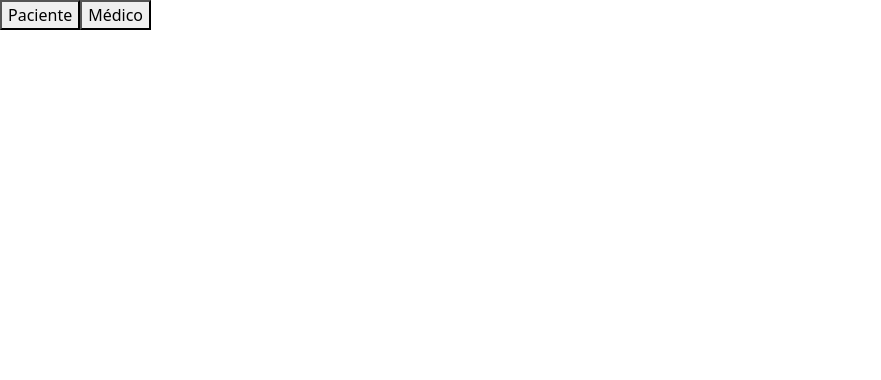
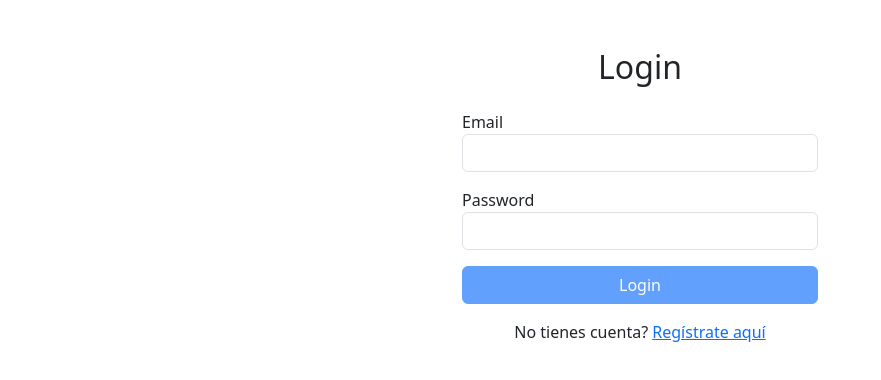
Before and after one commit to EmilioZallocco1/frontend-turnos-2, an Angular app: page /medicos/login in a window 1280 px wide. Before the commit this address led to /. Shown: the top 380 px of the page, without its empty margins (0-881 px from the left). Built offline with nearby package versions, Linux system fonts and the light colour scheme.

Commit message:
funciona sin roles

```diff
--- a/src/app/app-routing.module.ts
+++ b/src/app/app-routing.module.ts
@@ -7,11 +7,13 @@ import { SelectorComponent } from './selector/selector.component';
 
 const routes: Routes = [
   { path: '', component: SelectorComponent },
-  { path: 'login/:role', component: LoginComponent }, // Ruta con el parámetro de rol
+  { path: 'pacientes/login', component: LoginComponent }, // Ruta específica para pacientes
+  { path: 'medicos/login', component: LoginComponent }, // Ruta específica para médicos
   { path: 'home', component: HomeComponent },
   { path: 'registro', component: RegistroComponent },
-  { path: '**', redirectTo: '' }
+  { path: '**', redirectTo: '' } // Ruta por defecto
 ];
+
 
 
 @NgModule({
--- a/src/app/auth.service.ts
+++ b/src/app/auth.service.ts
@@ -7,30 +7,34 @@ import { catchError } from 'rxjs/operators';
   providedIn: 'root'
 })
 export class AuthService {
-  private apiUrl = 'http://localhost:3000/api/pacientes'; // URL base de tu API
+  private apiUrl = 'http://localhost:3000/api'; // URL base de tu API
 
   constructor(private http: HttpClient) { }
 
+  // Método de login adaptable a rol
   login(email: string, password: string): Observable<any> {
+    const url = `${this.apiUrl}/pacientes/login`; // Asegúrate de que el rol no se esté pasando como parte de la URL
     const body = { email, password };
     const headers = new HttpHeaders({ 'Content-Type': 'application/json' });
-    return this.http.post<any>(`${this.apiUrl}/login`, body, { headers })
+    return this.http.post<any>(url, body, { headers })
       .pipe(
         catchError(err => {
-          // Propaga el mensaje de error
           return throwError(err.error.message || 'Error en el servidor');
         })
       );
   }
 
-  register(nombre: string, apellido: string, email: string, password: string, obraSocialId: number): Observable<any> {
-    const body = { nombre, apellido, email, password, obraSocialId };
-    return this.http.post<any>(`${this.apiUrl}/register`, body) // Ajusta la URL según tu API
+
+
+  // Método de registro adaptable a rol
+  register(nombre: string, apellido: string, email: string, password: string, obraSocialId: number, role: string): Observable<any> {
+    const body = { nombre, apellido, email, password, obraSocialId, role };
+    return this.http.post<any>(`${this.apiUrl}/register`, body)
       .pipe(
         catchError(err => {
-          // Propaga el mensaje de error
           return throwError(err.error.message || 'Error en el servidor');
         })
       );
   }
+
 }
--- a/src/app/login/login.component.ts
+++ b/src/app/login/login.component.ts
@@ -1,21 +1,23 @@
-import { Component } from '@angular/core';
+import { Component, OnInit } from '@angular/core';
 import { FormBuilder, FormGroup, Validators } from '@angular/forms';
-import { Router } from '@angular/router';
-import { AuthService } from '../auth.service'; // Importa el servicio de autenticación
+import { Router, ActivatedRoute } from '@angular/router';
+import { AuthService } from '../auth.service';
 
 @Component({
   selector: 'app-login',
   templateUrl: './login.component.html',
   styleUrls: ['./login.component.scss']
 })
-export class LoginComponent {
+export class LoginComponent implements OnInit {
   loginForm: FormGroup;
-  errorMessage: string | null = null; // Propiedad para el mensaje de error
+  errorMessage: string | null = null;
+  role: string = 'paciente'; // Rol por defecto
 
   constructor(
     private fb: FormBuilder,
     private router: Router,
-    private authService: AuthService // Inyecta el servicio
+    private route: ActivatedRoute, // Para obtener parámetros de la URL
+    private authService: AuthService
   ) {
     this.loginForm = this.fb.group({
       email: ['', [Validators.required, Validators.email]],
@@ -23,28 +25,34 @@ export class LoginComponent {
     });
   }
 
+  ngOnInit() {
+    // Obtiene el rol de la URL
+    this.role = this.route.snapshot.paramMap.get('role') || 'paciente';
+    console.log('Rol de usuario:', this.role); // Para verificar si es paciente o medico
+  }
+
   onSubmit() {
-    console.log('Formulario enviado', this.loginForm); // Depurar si el método se ejecuta
+    console.log('Formulario enviado', this.loginForm);
     if (this.loginForm.valid) {
       const { email, password } = this.loginForm.value;
 
+      // Llama al servicio de autenticación sin pasar el rol
       this.authService.login(email, password).subscribe(
         response => {
           console.log('Login exitoso:', response);
-          // \guardar el token si está presente en la respuesta
-          // localStorage.setItem('token', response.token);
-
-          // Redirige al usuario después de un inicio de sesión exitoso
+          // Guardar el token si está en la respuesta
+          localStorage.setItem('token', response.token);
           this.router.navigate(['/home']);
         },
         error => {
           console.error('Login failed:', error);
-          this.errorMessage = error.message || 'Correo o contraseña son incorrectos.'; // Asigna el mensaje de error
+          this.errorMessage = error.message || 'Correo o contraseña son incorrectos.';
         }
       );
     } else {
       console.log('Form is invalid');
-      this.errorMessage = 'Por favor completa todos los campos correctamente.'; // Mensaje de error para formulario inválido
+      this.errorMessage = 'Por favor completa todos los campos correctamente.';
     }
   }
+
 }
--- a/src/app/registro/registro.component.ts
+++ b/src/app/registro/registro.component.ts
@@ -20,7 +20,7 @@ export class RegistroComponent implements OnInit {
   constructor(
     private fb: FormBuilder,
     private authService: AuthService,
-    private obraSocialService: ObraSocialService, // Inyección del servicio
+    private obraSocialService: ObraSocialService,
     private router: Router
   ) {
     this.registroForm = this.fb.group({
@@ -28,9 +28,11 @@ export class RegistroComponent implements OnInit {
       apellido: ['', [Validators.required]],
       email: ['', [Validators.required, Validators.email]],
       password: ['', [Validators.required, Validators.minLength(6)]],
-      obraSocialId: ['', [Validators.required]], // Debe estar presente
+      obraSocialId: ['', [Validators.required]],
+      role: ['', [Validators.required]] // Nuevo campo de rol
     });
   }
+
 
   ngOnInit() {
     this.loadObrasSociales(); // Cargar las obras sociales al inicializar el componente
@@ -56,19 +58,18 @@ export class RegistroComponent implements OnInit {
 
   onSubmit() {
     if (this.registroForm.valid) {
-      const { nombre, apellido, email, password, obraSocialId } = this.registroForm.value;
+      const { nombre, apellido, email, password, obraSocialId, role } = this.registroForm.value;
 
-      this.authService.register(nombre, apellido, email, password, obraSocialId).subscribe(
+      this.authService.register(nombre, apellido, email, password, obraSocialId, role).subscribe(
         response => {
           console.log('Registro exitoso:', response);
-          this.successMessage = 'Registro exitoso. Por favor, inicie sesión.'; // Mensaje de éxito
-          this.registroForm.reset(); // Reiniciar el formulario
-          // Redirigir al usuario a la página de inicio de sesión
+          this.successMessage = 'Registro exitoso. Por favor, inicie sesión.';
+          this.registroForm.reset();
           this.router.navigate(['/login']);
         },
         error => {
           console.error('Error en el registro:', error);
-          this.errorMessage = error; // Mostrar mensaje de error
+          this.errorMessage = error;
         }
       );
     } else {
--- a/src/app/selector/selector.component.ts
+++ b/src/app/selector/selector.component.ts
@@ -5,8 +5,8 @@ import { Router } from '@angular/router';
   selector: 'app-selector',
   template: `
     <div class="selector">
-      <button (click)="goToLogin('paciente')">Paciente</button>
-      <button (click)="goToLogin('medico')">Médico</button>
+      <button (click)="goToLogin('pacientes')">Paciente</button>
+      <button (click)="goToLogin('medicos')">Médico</button>
     </div>
   `,
   styleUrls: ['./selector.component.scss']
@@ -15,6 +15,6 @@ export class SelectorComponent {
   constructor(private router: Router) {}
 
   goToLogin(role: string) {
-    this.router.navigate([`/login/${role}`]); // Redirige con el rol seleccionado
+    this.router.navigate([`${role}/login`]);
   }
 }
```
